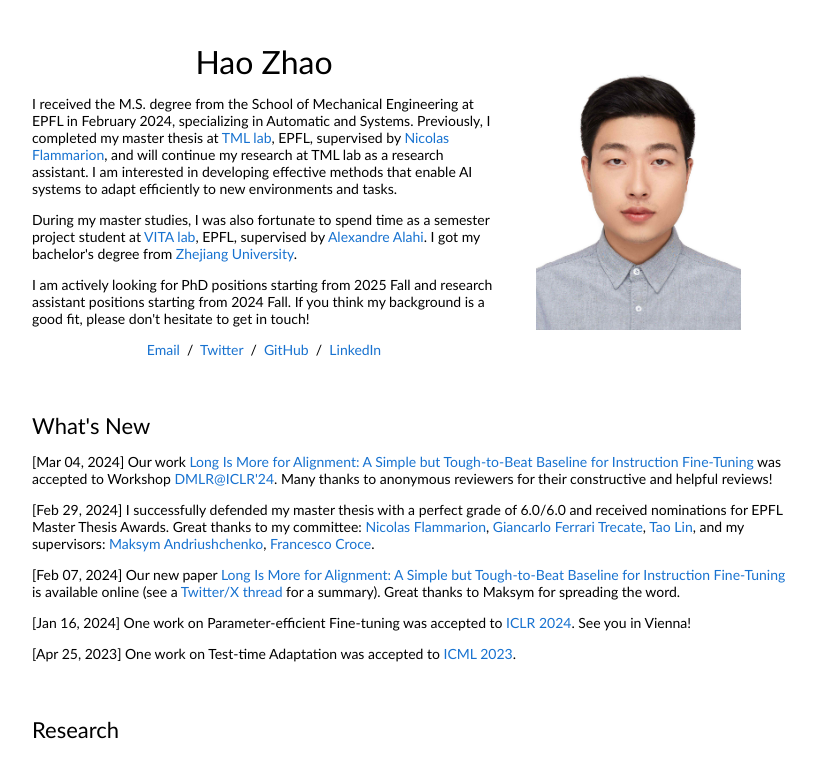
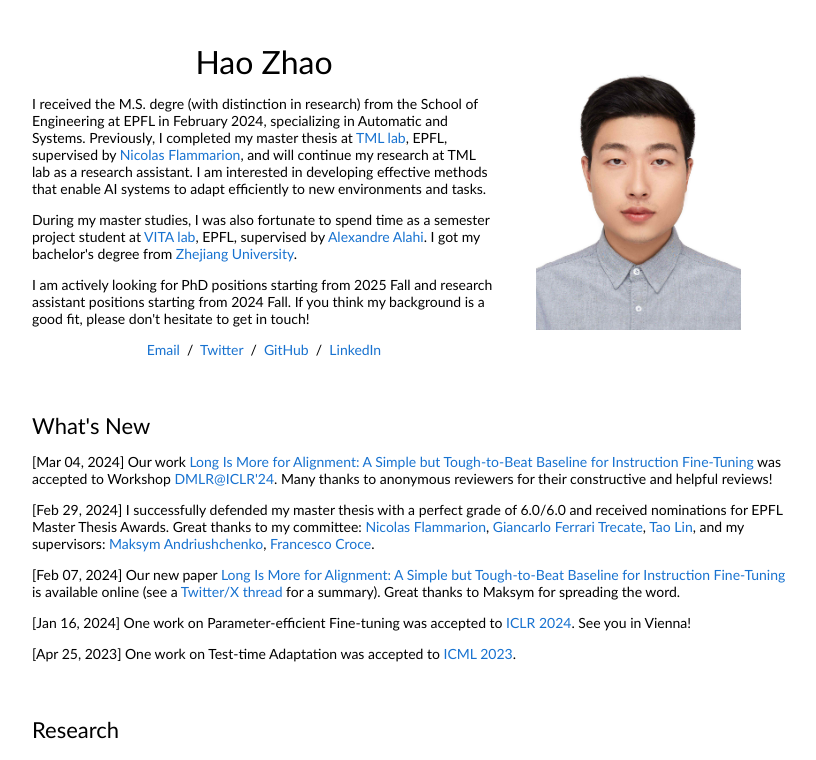
Before and after one commit to MarcellusZhao/MarcellusZhao.github.io, a plain HTML site: page index.html in a window 1280 px wide. Shown: the top 760 px of the page, without its empty margins (228-1044 px from the left). Drawn offline with Linux system fonts and the light colour scheme.

Commit message:
Update profile

```diff
--- a/index.html
+++ b/index.html
@@ -21,7 +21,7 @@
               <p style="text-align:center">
                 <name>Hao Zhao</name>
               </p>
-              <p>I received the M.S. degree from the School of Mechanical Engineering at EPFL in February 2024, specializing in Automatic and Systems. Previously, I completed my master thesis at <a href="https://www.epfl.ch/labs/tml/">TML lab</a>, EPFL, supervised by <a href="https://people.epfl.ch/nicolas.flammarion?lang=en">Nicolas Flammarion</a>, and will continue my research at TML lab as a research assistant. I am interested in developing effective methods that enable AI systems to adapt efficiently to new environments and tasks.
+              <p>I received the M.S. degre (with distinction in research) from the School of Engineering at EPFL in February 2024, specializing in Automatic and Systems. Previously, I completed my master thesis at <a href="https://www.epfl.ch/labs/tml/">TML lab</a>, EPFL, supervised by <a href="https://people.epfl.ch/nicolas.flammarion?lang=en">Nicolas Flammarion</a>, and will continue my research at TML lab as a research assistant. I am interested in developing effective methods that enable AI systems to adapt efficiently to new environments and tasks.
               </p>
               <p>
                 During my master studies, I was also fortunate to spend time as a semester project student at <a href="https://www.epfl.ch/labs/vita/">VITA lab</a>, EPFL, supervised by <a href="https://people.epfl.ch/alexandre.alahi?lang=en">Alexandre Alahi</a>. I got my bachelor's degree from <a href="https://www.zju.edu.cn/english/">Zhejiang University</a>.
```
